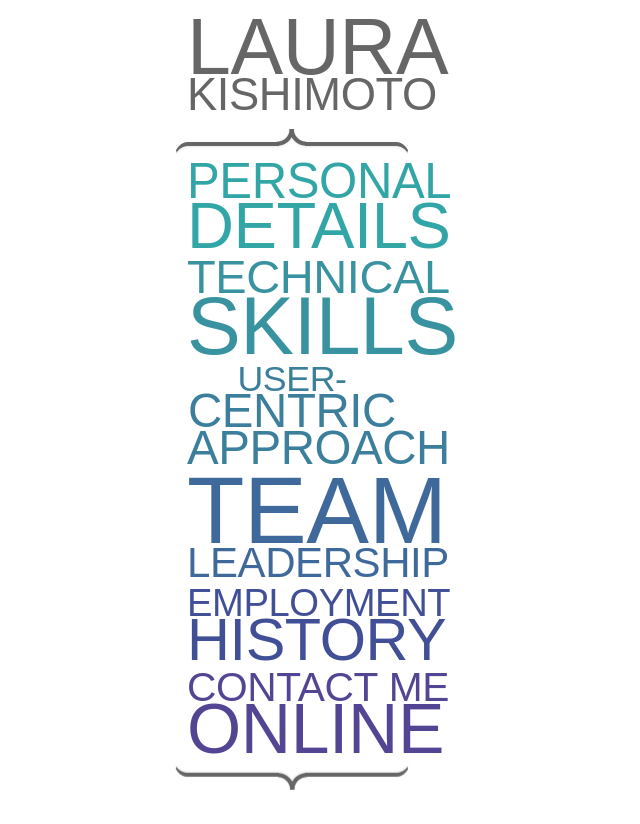
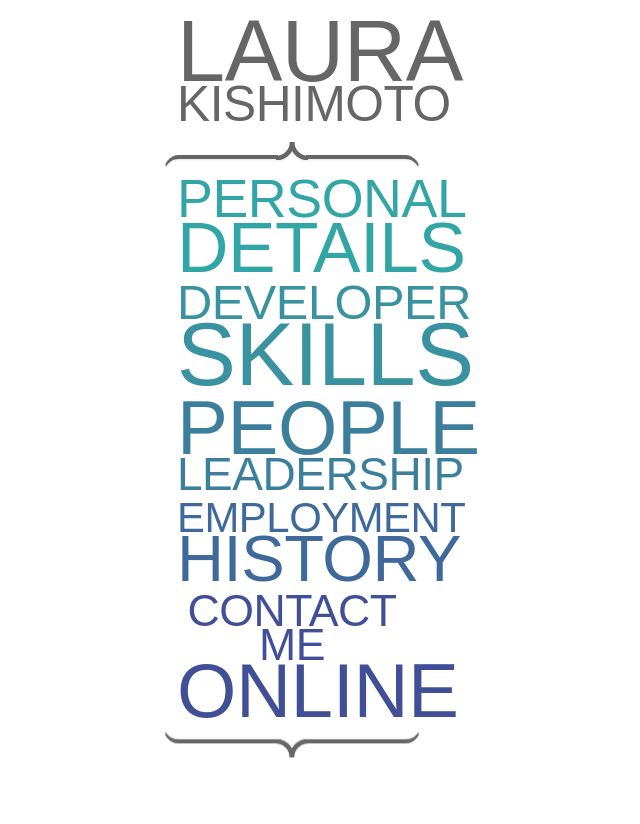
Before and after one commit to chicgeek/website, a React (Create React App) app: page / in a window 1280 px wide. Shown: the whole page, without its empty margins (348-988 px from the left). After the commit the page ends 800 px from the top, so only its background shows below. Built offline with nearby package versions, Linux system fonts and the light colour scheme; a web font is replaced by a local one.

Commit message:
Revise content, fix headings for Firefox

```diff
--- a/public/index.html
+++ b/public/index.html
@@ -28,7 +28,7 @@
   <body>
     <noscript>You need to enable JavaScript to run this app.</noscript>
     <header class="header">
-      <h1 class="name">
+      <h1 class="heading--name">
         Laura Kishimoto
       </h1>
       <hr class="brace">
--- a/src/css/app.scss
+++ b/src/css/app.scss
@@ -2,6 +2,7 @@
 @import 'base';
 @import 'typography';
 @import 'layout';
+@import 'headings';
 @import 'section';
 @import 'brace';
 @import 'debug';
--- /dev/null
+++ b/src/css/headings.scss
@@ -0,0 +1,55 @@
+.heading {
+  span {
+    display: block;
+  }
+
+  &--name {
+    &:first-line {
+      font-size: 9.4rem; // laura
+    }
+    font-size: 5.4rem; // kishimoto
+  }
+
+  &--person {
+    font-size: 5.85rem; // personal
+    span {
+      font-size: 7.75rem; // details
+    }
+  }
+
+  &--skills {
+    font-size: 5.3rem; // developer
+    span {
+      font-size: 9.6rem; // skills
+    }
+  }
+
+  &--leadership {
+    span {
+      font-size: 8.3rem; // people
+    }
+    font-size: 5rem; // leadership
+  }
+
+  &--approach {
+    font-size: 4.25rem; // approach
+    span {
+      font-size: 5.65rem; // approach
+    }
+  }
+
+  &--jobs {
+    font-size: 4.55rem; // approach
+    span {
+      font-size: 7.08rem; // approach
+    }
+  }
+
+  &--contact {
+    font-size: 4.85rem; // approach
+    span {
+      word-spacing: initial;
+      font-size: 8.3rem; // approach
+    }
+  }
+}
--- a/src/css/section.scss
+++ b/src/css/section.scss
@@ -1,11 +1,3 @@
-.name {
-  font-size: 5.4rem;
-
-  &:first-line {
-    font-size: 9.4rem;
-  }
-}
-
 .section {
   position: relative;
   margin: $space/2 auto;
@@ -40,8 +32,6 @@
   }
 
   &__heading {
-    font-size: 5.2rem;
-
     &:after {
       content: '';
       display: block;
@@ -65,49 +55,6 @@
 
     &:hover {
       cursor: pointer;
-    }
-
-    &--skills {
-      font-size: 9.6rem;
-      &:first-line {
-        font-size: 5.6rem;
-      }
-    }
-
-    &--leadership {
-      font-size: 5rem;
-      &:first-line {
-        font-size: 11.2rem;
-      }
-    }
-
-    &--approach {
-      font-size: 5.65rem;
-      &:first-line {
-        font-size: 4.25rem;
-      }
-    }
-
-    &--jobs {
-      font-size: 7.08rem;
-      &:first-line {
-        font-size: 4.55rem;
-      }
-    }
-
-    &--person {
-      font-size: 7.75rem;
-      &:first-line {
-        font-size: 5.85rem;
-      }
-    }
-
-    &--contact {
-      font-size: 8.3rem;
-      &:first-line {
-        font-size: 4.85rem;
-        word-spacing: initial;
-      }
     }
 
     @media (min-width: $bp-medium) {
--- a/src/css/typography.scss
+++ b/src/css/typography.scss
@@ -10,7 +10,7 @@
 
 @media (min-width: $bp-medium) and (min-height: $bp-medium)  {
   :root {
-    font-size: 1.05vh;
+    font-size: 1.15vh;
   }
 }
 
@@ -26,11 +26,11 @@ body {
 
 h1,
 h2 {
+  font-size: 5.2rem;
   font-weight: 400;
   text-align: center;
   text-transform: uppercase;
   letter-spacing: -0.05rem;
-  word-spacing: 100vw;
   line-height: 0.77;
   font-family: 'Cabin Condensed', 'Arial', sans-serif;
 }
--- a/src/js/App.js
+++ b/src/js/App.js
@@ -33,12 +33,12 @@ class App extends Component {
           className={`section ${this.state.activeId === section.id ? 'section--active' : ''}`}
         >
           <h2
-            className={`section__heading section__heading--${section.id}`}
+            className={`section__heading heading--${section.id}`}
             children={section.title}
             tabIndex="0"
             onClick={(e) => this.focus(e, section.id)}
             onFocus={(e) => this.focus(e, section.id)}
-            onBlur={(e) => this.blur()}
+            onBlur={() => this.blur()}
           />
           <div
             className="section__content"
--- a/src/js/data.js
+++ b/src/js/data.js
@@ -3,7 +3,7 @@ import React, { Fragment } from 'react';
 export const data = [
   {
     id: 'person',
-    title: <Fragment>Personal details</Fragment>,
+    title: <Fragment>Personal <span>details</span></Fragment>,
     content: <Fragment>
       <h3>About me</h3>
       <p>I'm a Canadian living and working in Sheffield&nbsp;UK.</p>
@@ -12,56 +12,27 @@ export const data = [
   },
   {
     id: 'skills',
-    title: <Fragment>Technical skills</Fragment>,
+    title: <Fragment>Developer <span>skills</span></Fragment>,
     content: <Fragment>
-      <ul>
-        <li>
-          <h3>HTML</h3>
-          Semantic code, ARIA, microdata…
-        </li>
-        <li>
-          <h3>CSS</h3>
-          SCSS, LESS, styled components…
-        </li>
-        <li>
-          <h3>JavaScript</h3>
-          React, ES6+, jQuery…
-        </li>
-      </ul>
+      <h3>User-centric approach</h3>
+      <p>I focus on the intersection of user need, client demand, and technical limitation. I prioritise user experience, accessibility, and brand identity in my work.</p>
+      <h3>HTML, CSS, JavaScript</h3>
+      <p>I write accessible HTML styled with SCSS. I have experience with React, Redux, Styled Components, and complex JavaScript applications. I work with my team to ensure quality code, modularity, and maintainability.</p>
    </Fragment>
   },
   {
-    id: 'approach',
-    title: <Fragment>User-centric approach</Fragment>,
+    id: 'leadership',
+    title: <Fragment><span>People</span> leadership</Fragment>,
     content: <Fragment>
-        <h3>Users first</h3>
-      <p>I focus on the intersection of user need, client demand, and technical limitation.</p>
-      <p>I prioritise user experience, accessibility, and brand identity in my work.</p>
-    </Fragment>
-  },
-  {
-    id: 'leadership',
-    title: <Fragment>Team leadership</Fragment>,
-    content: <Fragment>
-      <ul>
-        <li>
-          <h3>Leader and mentor</h3>
-          I am organised and proactive. I am a caring line manager and mentor others.
-        </li>
-        <li>
-          <h3>Recruiter and manager</h3>
-          I interview candidates and play an active role in recruitment. I also have experience with line management.
-        </li>
-        <li>
-          <h3>Positive influencer</h3>
-          I strive for a safe and inclusive work environment for everyone.
-        </li>
-      </ul>
+      <h3>Leader and organiser</h3>
+      <p>I am organised and proactive. I strive to create and encourage a safe and inclusive work environment for everyone.</p>
+      <h3>Manager and mentor</h3>
+      <p>I play an active role in recruitment and am an experienced line manager.</p>
     </Fragment>
   },
   {
     id: 'jobs',
-    title: <Fragment>Employment history</Fragment>,
+    title: <Fragment>Employment <span>history</span></Fragment>,
     content: <Fragment>
       <ul>
         <li>
@@ -84,7 +55,7 @@ export const data = [
   },
   {
     id: 'contact',
-    title: <Fragment>Contact&nbsp;me online</Fragment>,
+    title: <Fragment>Contact me <span>online</span></Fragment>,
     content: <Fragment>
         <ul>
         <li>
```
